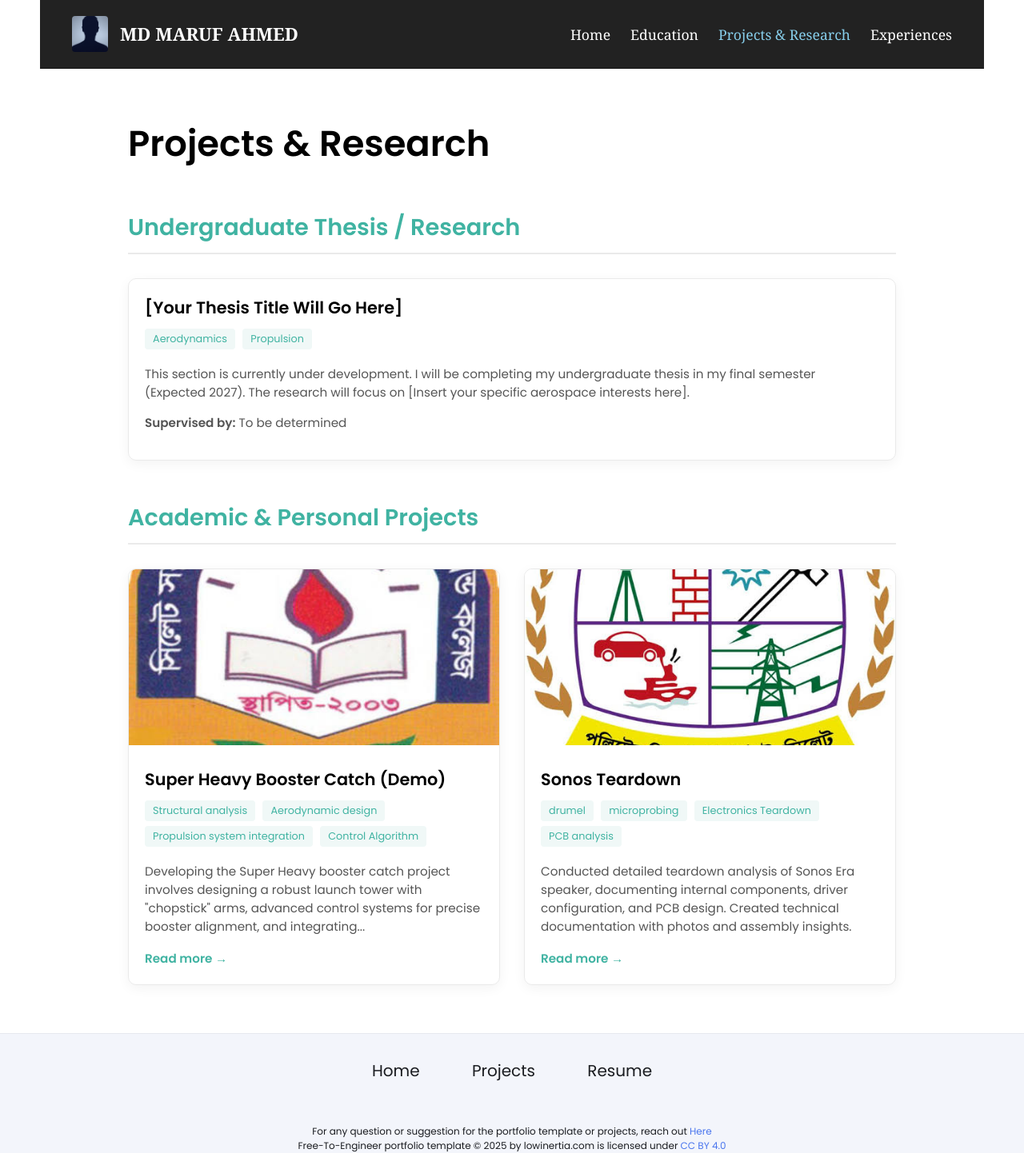
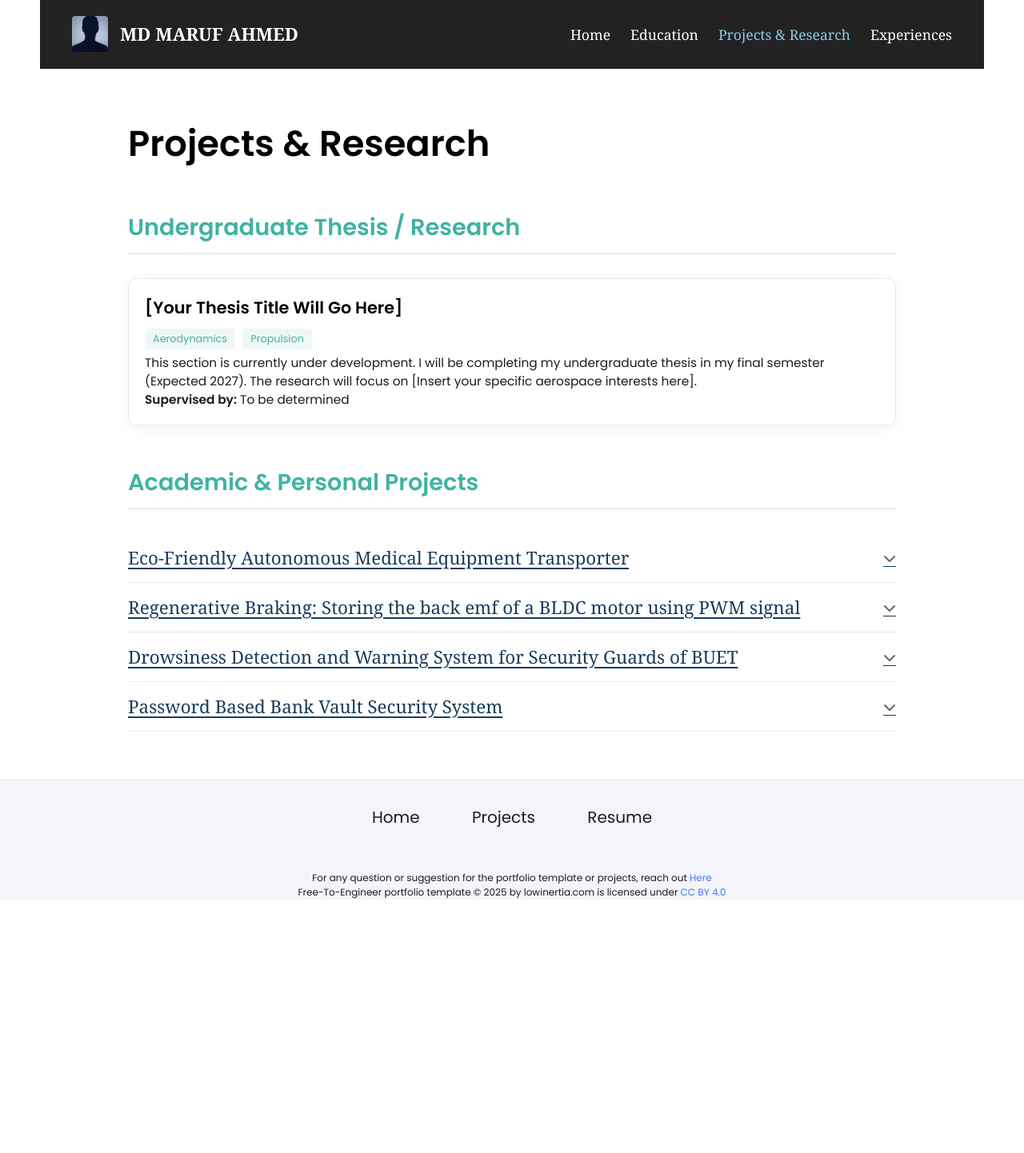
Before and after one commit to maruf066/maruf066.github.io, a Jekyll site: the page built from projects.html, in a window 1280 px wide. Shown: the whole page at 80% size. Built offline with Jekyll 4.4.1, drawn with Linux system fonts in a browser that asks for light colours; after the commit the page ends 1125 px from its top, so only the background shows below that.

Commit message:
Update projects.html

```diff
--- a/projects.html
+++ b/projects.html
@@ -31,80 +30,101 @@ permalink: /projects/
     margin-bottom: 30px;
   }
 
+  /* --- Styles for the Card Grid (Kept for the Thesis section) --- */
   .portfolio-grid {
     display: grid;
     grid-template-columns: repeat(auto-fit, minmax(400px, 1fr));
     gap: 30px;
     margin-bottom: 50px;
   }
-
   .portfolio-card {
     border: 1px solid #eaeaea;
     border-radius: 10px;
     overflow: hidden;
     box-shadow: 0 4px 15px rgba(0,0,0,0.05);
+  }
+  .portfolio-content { padding: 20px; }
+  .portfolio-content h3 { font-size: 1.3rem; font-weight: 600; margin: 0 0 10px 0; color: #000; }
+  .tags span {
+    display: inline-block; background-color: #f0f8f7; color: #40b3a2;
+    font-size: 0.8rem; padding: 4px 10px; border-radius: 4px;
+    margin-right: 5px; margin-bottom: 5px; font-weight: 500;
+  }
+
+  /* --- NEW: Styles for the Accordion Layout --- */
+  .accordion-container {
+    margin-bottom: 50px;
+  }
+
+  /* The clickable title */
+  summary.project-title {
+    list-style: none; /* Hide default triangle */
+    cursor: pointer;
+    display: flex;
+    justify-content: space-between;
+    align-items: center;
+    padding: 15px 0;
+    border-bottom: 1px solid #eaeaea;
+    font-size: 1.4rem;
+    color: #1a3b5c; /* Dark blue */
+    text-decoration: underline;
+    text-underline-offset: 4px;
+    font-family: Georgia, 'Times New Roman', serif;
+    transition: color 0.3s ease;
+  }
+
+  summary.project-title:hover {
+    color: #40b3a2; /* Teal on hover */
+  }
+
+  /* Hide default arrow in Safari */
+  summary.project-title::-webkit-details-marker {
+    display: none;
+  }
+
+  /* Custom Chevron Arrow */
+  summary.project-title::after {
+    content: "\f078"; /* FontAwesome chevron-down */
+    font-family: "Font Awesome 5 Free";
+    font-weight: 900;
+    font-size: 1rem;
+    color: #666;
     transition: transform 0.3s ease;
   }
 
-  .portfolio-card:hover {
-    transform: translateY(-5px);
+  /* Rotate arrow when open */
+  details[open] summary.project-title::after {
+    transform: rotate(180deg);
   }
 
-  .portfolio-card img {
-    width: 100%;
-    height: 220px;
-    object-fit: cover;
+  details[open] summary.project-title {
+    border-bottom: none;
   }
 
-  .portfolio-content {
-    padding: 20px;
+  /* The expanded content */
+  .project-content {
+    padding: 20px 0 20px 20px;
+    border-left: 3px solid #40b3a2; /* Teal accent line */
+    margin-left: 5px;
+    margin-bottom: 20px;
+    font-family: 'Poppins', sans-serif;
+    font-size: 1rem;
+    color: #444;
+    line-height: 1.6;
   }
 
-  .portfolio-content h3 {
-    font-size: 1.3rem;
-    font-weight: 600;
-    margin: 0 0 10px 0;
-    color: #000;
-  }
-
-  .tags {
+  .project-content img {
+    max-width: 100%;
+    height: auto;
+    border-radius: 8px;
+    margin-top: 15px;
     margin-bottom: 15px;
-  }
-
-  .tags span {
-    display: inline-block;
-    background-color: #f0f8f7;
-    color: #40b3a2;
-    font-size: 0.8rem;
-    padding: 4px 10px;
-    border-radius: 4px;
-    margin-right: 5px;
-    margin-bottom: 5px;
-    font-weight: 500;
-  }
-
-  .portfolio-content p {
-    font-size: 0.95rem;
-    line-height: 1.5;
-    color: #555;
-    margin-bottom: 15px;
-  }
-
-  .read-more {
-    color: #40b3a2;
-    text-decoration: none;
-    font-weight: 600;
-    font-size: 0.95rem;
-  }
-
-  .read-more:hover {
-    text-decoration: underline;
+    box-shadow: 0 4px 10px rgba(0,0,0,0.1);
   }
 </style>
 
 <div class="portfolio-container">
 
-  <!-- Main Heading Updated to Match Navbar -->
   <h1 class="section-title">Projects & Research</h1>
 
   <!-- ============================== -->
@@ -127,42 +147,48 @@ permalink: /projects/
   </div>
 
   <!-- ============================== -->
-  <!-- SECTION 2: PROJECTS            -->
+  <!-- SECTION 2: PROJECTS (ACCORDION)-->
   <!-- ============================== -->
   <h2 class="sub-section-title">Academic & Personal Projects</h2>
 
-  <div class="portfolio-grid">
+  <div class="accordion-container">
+
     <!-- Project 1 -->
-    <div class="portfolio-card">
-      <img src="{{ site.baseurl }}/assets/images/MODEL LOGO.jpg" alt="Project Image"> <!-- Replace with your project image -->
-      <div class="portfolio-content">
-        <h3>Super Heavy Booster Catch (Demo)</h3>
-        <div class="tags">
-          <span>Structural analysis</span>
-          <span>Aerodynamic design</span>
-          <span>Propulsion system integration</span>
-          <span>Control Algorithm</span>
-        </div>
-        <p>Developing the Super Heavy booster catch project involves designing a robust launch tower with "chopstick" arms, advanced control systems for precise booster alignment, and integrating...</p>
-        <a href="#" class="read-more">Read more &rarr;</a>
+    <details>
+      <summary class="project-title">Eco-Friendly Autonomous Medical Equipment Transporter</summary>
+      <div class="project-content">
+        <p>Here is where you describe the project. You can explain the problem, your design process, the tools you used (e.g., SolidWorks, Arduino), and the outcome.</p>
+        <!-- Replace with your own image URL -->
+        <img src="{{ site.baseurl }}/assets/images/MODEL LOGO.jpg" alt="Eco-Friendly Transporter">
+        <p>You can add more text after the image as well.</p>
       </div>
-    </div>
+    </details>
 
     <!-- Project 2 -->
-    <div class="portfolio-card">
-      <img src="{{ site.baseurl }}/assets/images/SPI LOGO.jpg" alt="Project Image"> <!-- Replace with your project image -->
-      <div class="portfolio-content">
-        <h3>Sonos Teardown</h3>
-        <div class="tags">
-          <span>drumel</span>
-          <span>microprobing</span>
-          <span>Electronics Teardown</span>
-          <span>PCB analysis</span>
-        </div>
-        <p>Conducted detailed teardown analysis of Sonos Era speaker, documenting internal components, driver configuration, and PCB design. Created technical documentation with photos and assembly insights.</p>
-        <a href="#" class="read-more">Read more &rarr;</a>
+    <details>
+      <summary class="project-title">Regenerative Braking: Storing the back emf of a BLDC motor using PWM signal</summary>
+      <div class="project-content">
+        <p>Describe the methodology and how you built this system here. Mention specific hardware and software components.</p>
+        <img src="{{ site.baseurl }}/assets/images/SPI LOGO.jpg" alt="Regenerative Braking">
       </div>
-    </div>
+    </details>
+
+    <!-- Project 3 -->
+    <details>
+      <summary class="project-title">Drowsiness Detection and Warning System for Security Guards of BUET</summary>
+      <div class="project-content">
+        <p>Detail your role in this project, the coding languages used (e.g., Python, OpenCV), and the results.</p>
+      </div>
+    </details>
+
+    <!-- Project 4 -->
+    <details>
+      <summary class="project-title">Password Based Bank Vault Security System</summary>
+      <div class="project-content">
+        <p>Explain the security features implemented and the circuit design.</p>
+      </div>
+    </details>
+
   </div>
 
 </div>
```
Also changed, not shown: other parts of projects.html (+0 -1 lines).
